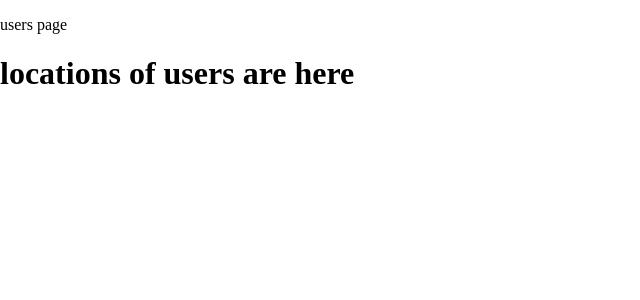
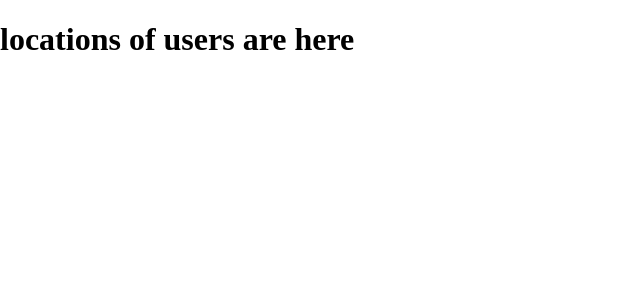
Before and after one commit to Megh200/React_Project, a React (Create React App) app in the folder photo_sharing/: page /loc/new in a window 1280 px wide. Shown: the top 300 px of the page, without its empty margins (0-640 px from the left). Built offline with nearby package versions, Linux system fonts and the light colour scheme.

Commit message:
routes path & other components added

```diff
--- a/photo_sharing/src/App.js
+++ b/photo_sharing/src/App.js
@@ -2,7 +2,7 @@ import React from "react";
 import Users from "./users/pages/Users.js";
 import Newloc from "./locations/pages/Newloc.js";
 
-import {BrowserRouter as Router, Route} from "react-router-dom";
+import {BrowserRouter as Router, Route, Redirect, Switch } from "react-router-dom";
 
 
 const App = () => {
@@ -11,15 +11,31 @@ const App = () => {
     return(
 
     <div>
+      {/* route,redirect,switch etc.. are all router's components */}
+
       <Router>
+
+        <Switch>
+
         {/* created a default home page eg: picpot/ , that will give users liston frontend webpage */}
-        <Route path = "/" >
+        <Route path = "/" exact>
             <Users/>
         </Route>
 
-        <Route path = "/loc/new">
+        <Route path = "/loc/new" exact>
         <Newloc/>
         </Route>
+      {/* EXACT is used bcz when we run /loc/new, it shows users content also with that & we don't want it */}
+
+      <Redirect to="/" />
+      {/* if we gave any useless path,it will redirect to userspage(default/home page) */}
+
+      </Switch>
+
+
+
+
+
 
       </Router>
 
```
